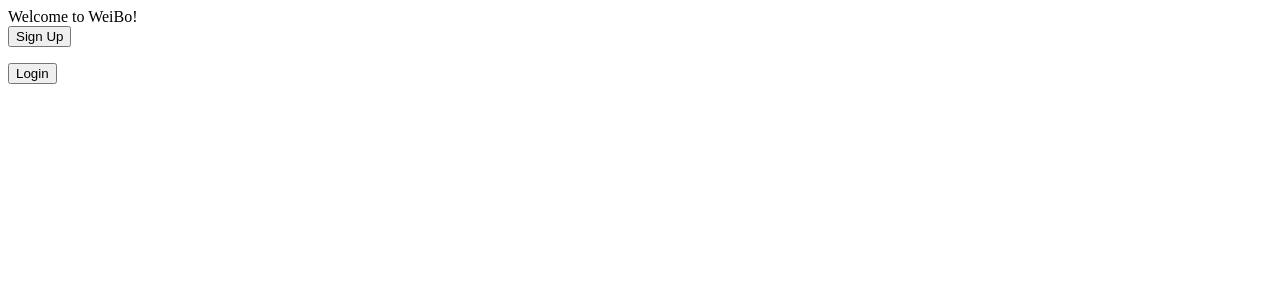
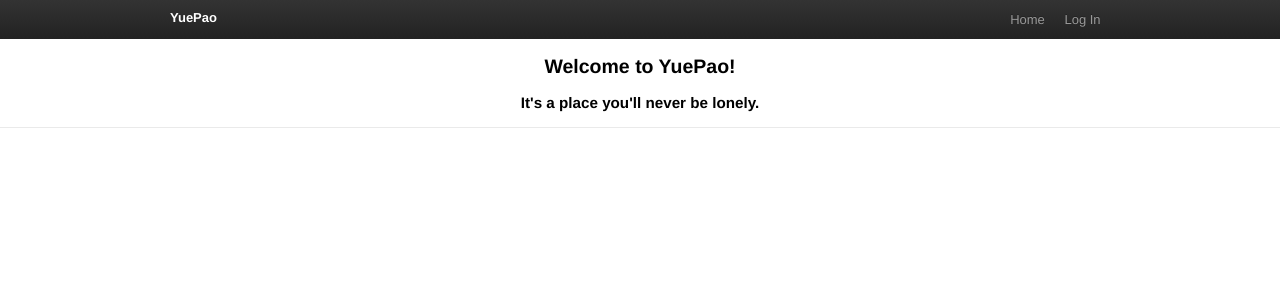
Before and after one commit to ljfrank/YuePao, a Django app: page / in a window 1280 px wide. Shown: the top 300 px of the page. Run offline with Django 3.2, Linux system fonts and the light colour scheme; parts of the project's set-up code (start-up, migrations or seed data) failed here and were passed over.

Commit message:
walawala

```diff
--- a/game/views.py
+++ b/game/views.py
@@ -4,22 +4,36 @@ from django.shortcuts import redirect, render_to_response
 from django.core.context_processors import csrf
 from game.models import User
 
+welcome_path = 'home/welcome.html'
+user_path = 'user/user.html'
+login_path = 'user/login.html'
+signup_path = 'user/signup.html'
+
+def user_logged_in(request):
+    return 'username' in request.session
+
+def nav_link(request):
+    ret={}
+    ret['Home']='/'
+    if user_logged_in(request):
+        user = User.objects.get(name=request.session['username'])
+        ret['Log Out']='/logout/'
+        ret['User']='/user/'+str(user.id)+'/'
+    else:
+        ret['Log In']='/login/'
+    return ret
+
 def home(request):
-    if 'username' in request.session:
-        t = loader.get_template('home.html')
-        c = Context({'user':request.session.get('username')})
-        return HttpResponse(t.render(c))
-    else:
-        t = loader.get_template('welcome.html')
-        c = Context({})
-        return HttpResponse(t.render(c))
+    t = loader.get_template(welcome_path)
+    c = Context({'nav':nav_link(request)})
+    return HttpResponse(t.render(c))
 
 def logout(request):
     request.session.pop('username')
     return redirect('home')
 
 def login(request):
-    if 'username' in request.session:
+    if user_logged_in(request):
         return redirect('home')
     if request.method == 'POST':
         try:
@@ -31,8 +45,8 @@ def login(request):
         except User.DoesNotExist:
             return HttpResponse('not valid username!')
     if request.method == 'GET':
-        t = loader.get_template('login.html')
-        c = RequestContext(request)
+        t = loader.get_template(login_path)
+        c = RequestContext(request, {''})
         return HttpResponse(t.render(c))
 
 def signup(request):
@@ -49,7 +63,7 @@ def signup(request):
             user = User(name=request.POST['username'], password=request.POST['password'])
             user.save()
             request.session['username']=request.POST['username']
-            return redirect('user/'+user.id)
+            return redirect('user/'+str(user.id))
 
 def user(request, userID):
     if 'username' not in request.session:
--- a/mysite/settings.py
+++ b/mysite/settings.py
@@ -64,9 +64,7 @@ STATIC_URL = '/static/'
 
 # Additional locations of static files
 STATICFILES_DIRS = (
-    # Put strings here, like "/home/html/static" or "C:/www/django/static".
-    # Always use forward slashes, even on Windows.
-    # Don't forget to use absolute paths, not relative paths.
+    'static/',
 )
 
 # List of finder classes that know how to find static files in
--- /dev/null
+++ b/static/css/common.css
@@ -0,0 +1,86 @@
+body {
+	margin:0;
+	background-color:#FFFFFF;
+	font-family: "Helvetica Neue",Helvetica,Arial,sans-serif;
+	font-size:13px;
+}
+
+a {
+	text-decoration: none;
+}
+
+div {
+	display:block;
+}
+
+#header {
+	width:100%;
+	background-image: -webkit-linear-gradient(top, #333, #222);
+	background-image: -o-linear-gradient(top, #333, #222);
+	background-image: linear-gradient(top, #333, #222);
+}
+
+#logo {
+	padding-top:10px;
+	display:block;
+	float:left;
+	font-weight: bold;
+	color:white;
+}
+
+#header-wrapper {
+	width:940px;
+	margin:0 auto;
+}
+
+#header-logo {
+	padding-top:14px;
+	float:left;
+}
+
+#header-nav {
+	overflow: hidden;
+}
+
+#nav {
+	position:relative;
+	left:0;
+	list-style: none;
+	display:block;
+	float:right;
+	margin:0;
+}
+
+#nav li {
+	width:55px;
+	height:100%;
+	float:left;
+	display:block;
+	text-align:center;
+}
+
+#nav  li  a {
+	display:block;
+	padding: 10px 0px 10px 0px;
+	float: none;
+	line-height: 19px;
+	color: #999;
+	text-decoration: none;
+	text-shadow: 0 -1px 0 rgba(0, 0, 0, 0.25);
+}
+
+#nav li a:hover{
+	text-decoration:none;
+	color:#eee
+}
+
+#content {
+	margin:10px auto;
+	width:940px;
+	text-align:center;
+}
+
+#footer {
+	margin-top: 10px;
+	border-top: 1px solid #EAEAEA;
+}
--- /dev/null
+++ b/templates/frame.html
@@ -0,0 +1,28 @@
+<!DOCTYPE html>
+<html>
+<head>
+    <title>{% block title %}{% endblock %} -- 约炮网, 专注约炮50年</title>
+    <link rel="stylesheet" href="static/css/common.css" type="text/css"/>
+</head>
+<body>
+	<div id="header">
+		<div id="header-wrapper">
+			<a href="/" id="logo">YuePao</a>
+			<div id="header-nav">
+				<ul id="nav">
+					{% for k,v in nav.items %}
+						<li><a href="{{v}}">{{k}}</a></li>
+					{% endfor %}
+				</ul>
+			</div>
+		</div>
+	</div>
+    <div id="content">
+        {% block content %}{% endblock %}
+    </div>
+	<div id="footer">
+		<div id="footer-left"></div>
+		<div id="footer-right"></div>
+	</div>
+</body>
+</html>
--- /dev/null
+++ b/templates/home/welcome.html
@@ -0,0 +1,7 @@
+{% extends "frame.html" %}
+{% block content %}
+<div id="welcome">
+	<h2>Welcome to YuePao!</h2>
+	<h3>It's a place you'll never be lonely.</h3>
+</div>
+{% endblock %}
--- a/templates/login.html
+++ b/templates/user/login.html
@@ -1,5 +1,8 @@
+{% extends "frame.html" %}
+{% block content %}
 <form method='post' action='/login/'>{% csrf_token %}
 	<input type='text' value='username' name='username'>
 	<input type='password' value='password' name='password'>
 	<input type='submit' value='login'>
 </form>
+{% endblock%}
--- a/templates/signup.html
+++ b/templates/user/signup.html
@@ -1,5 +1,8 @@
+{% extends "frame.html" %}
+{% block content %}
 <form method='post' action='/signup/'>{% csrf_token %}
 	<input type='text' value='username' name='username'>
 	<input type='password' value='password' name='password'>
 	<input type='submit' value='signup'>
 </form>
+{% endblock%}
--- a/templates/user.html
+++ b/templates/user/user.html
@@ -1,3 +1,5 @@
+{% extends "frame.html" %}
+{% block content %}
 <h1>Welcome, {{user.name}}</h1>
 <form method='get' action='logout/'>
 	<input type='submit' value='logout'>
@@ -5,3 +7,4 @@
 <form method='get' action='/'>
 	<input type='submit' value='home'>
 </form>
+{% endblock %}
--- a/templates/welcome.html
+++ /dev/null
@@ -1,7 +0,0 @@
-Welcome to WeiBo!
-<form method='get' action='signup/'>
-	<input type='submit' value='Sign Up'>
-</form>
-<form method='get' action='login/'>
-	<input type='submit' value='Login'>
-</form>
```
